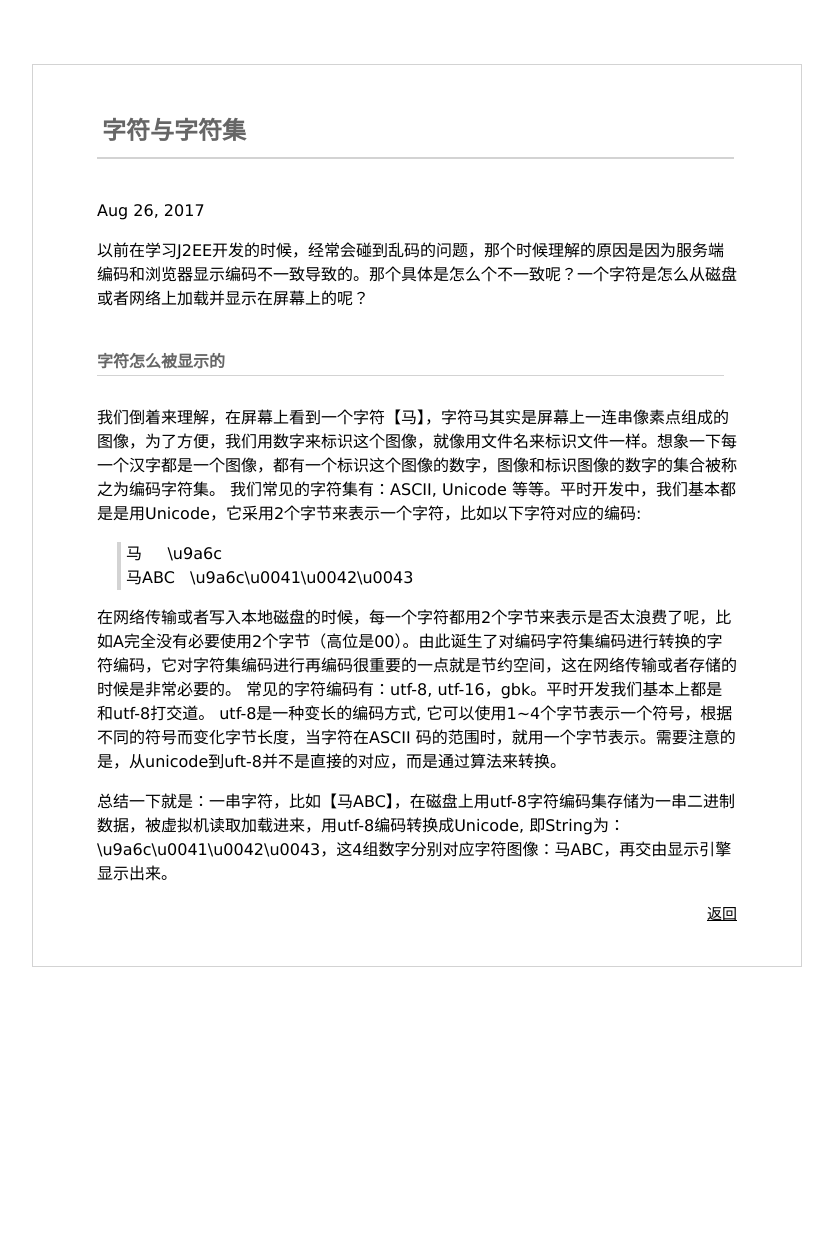
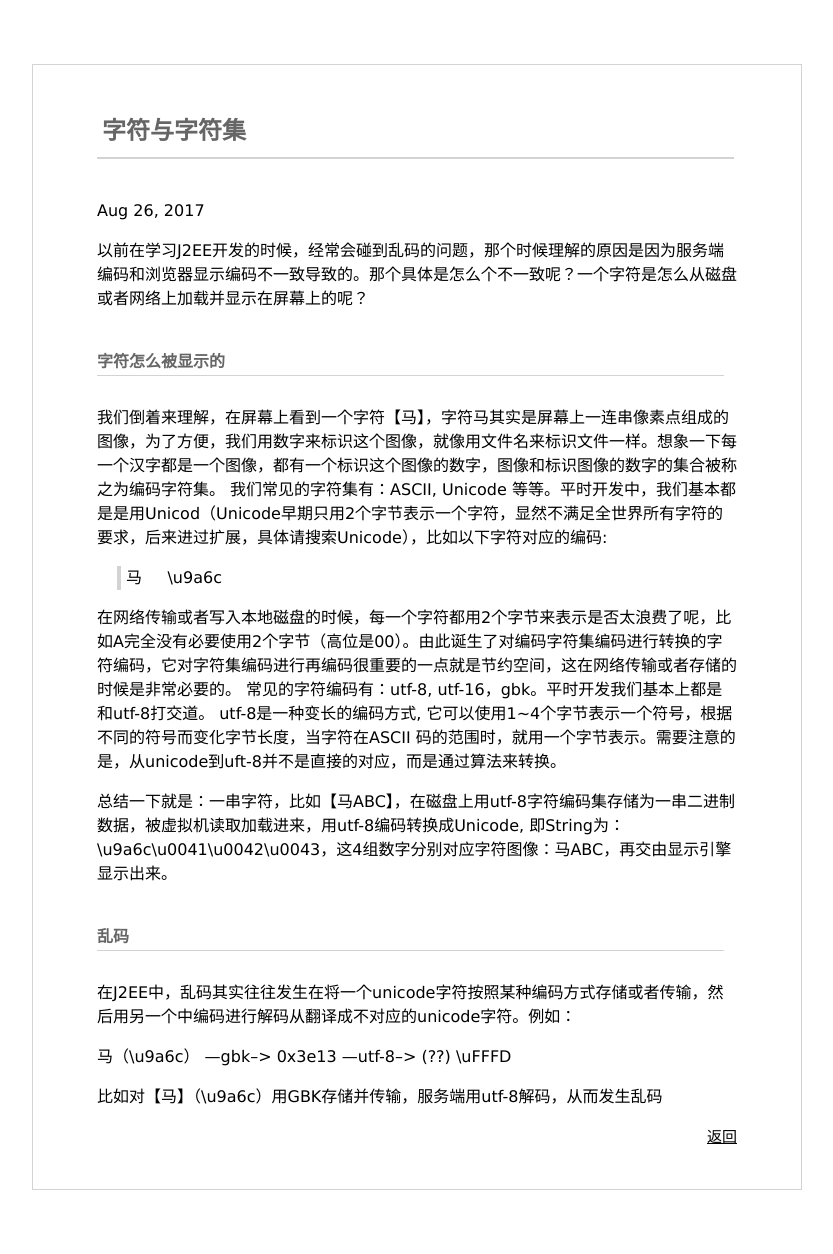
Before and after one commit to chufengma/blog, a Jekyll site: the page built from _posts/2017-08-26-字符与字符集.md, in a window 1280 px wide. Shown: the whole page, without its empty margins (224-1057 px from the left). Built offline with Jekyll 4.4.1, drawn with Linux system fonts in a browser that asks for light colours; our own code applies the rules of GitHub Pages for plain Markdown files; before the commit the page ends 1031 px from its top, so only the background shows below that.

Commit message:
Update 2017-08-26-字符与字符集.md

```diff
--- a/_posts/2017-08-26-字符与字符集.md
+++ b/_posts/2017-08-26-字符与字符集.md
@@ -3,9 +3,8 @@
 #### 字符怎么被显示的
 
 我们倒着来理解，在屏幕上看到一个字符【马】，字符马其实是屏幕上一连串像素点组成的图像，为了方便，我们用数字来标识这个图像，就像用文件名来标识文件一样。想象一下每一个汉字都是一个图像，都有一个标识这个图像的数字，图像和标识图像的数字的集合被称之为编码字符集。
-我们常见的字符集有：ASCII, Unicode 等等。平时开发中，我们基本都是是用Unicode，它采用2个字节来表示一个字符，比如以下字符对应的编码:
+我们常见的字符集有：ASCII, Unicode 等等。平时开发中，我们基本都是是用Unicod（Unicode早期只用2个字节表示一个字符，显然不满足全世界所有字符的要求，后来进过扩展，具体请搜索Unicode），比如以下字符对应的编码:
 > 马      \u9a6c
-马ABC   \u9a6c\u0041\u0042\u0043
 
 在网络传输或者写入本地磁盘的时候，每一个字符都用2个字节来表示是否太浪费了呢，比如A完全没有必要使用2个字节（高位是00）。由此诞生了对编码字符集编码进行转换的字符编码，它对字符集编码进行再编码很重要的一点就是节约空间，这在网络传输或者存储的时候是非常必要的。
 常见的字符编码有：utf-8, utf-16，gbk。平时开发我们基本上都是和utf-8打交道。
@@ -13,3 +12,11 @@ utf-8是一种变长的编码方式, 它可以使用1~4个字节表示一个符
 码的范围时，就用一个字节表示。需要注意的是，从unicode到uft-8并不是直接的对应，而是通过算法来转换。
 
 总结一下就是：一串字符，比如【马ABC】，在磁盘上用utf-8字符编码集存储为一串二进制数据，被虚拟机读取加载进来，用utf-8编码转换成Unicode, 即String为：\u9a6c\u0041\u0042\u0043，这4组数字分别对应字符图像：马ABC，再交由显示引擎显示出来。
+
+
+#### 乱码
+在J2EE中，乱码其实往往发生在将一个unicode字符按照某种编码方式存储或者传输，然后用另一个中编码进行解码从翻译成不对应的unicode字符。例如：
+
+马（\u9a6c） ---gbk--> 0x3e13 ---utf-8--> (??) \uFFFD
+
+比如对【马】（\u9a6c）用GBK存储并传输，服务端用utf-8解码，从而发生乱码
```
